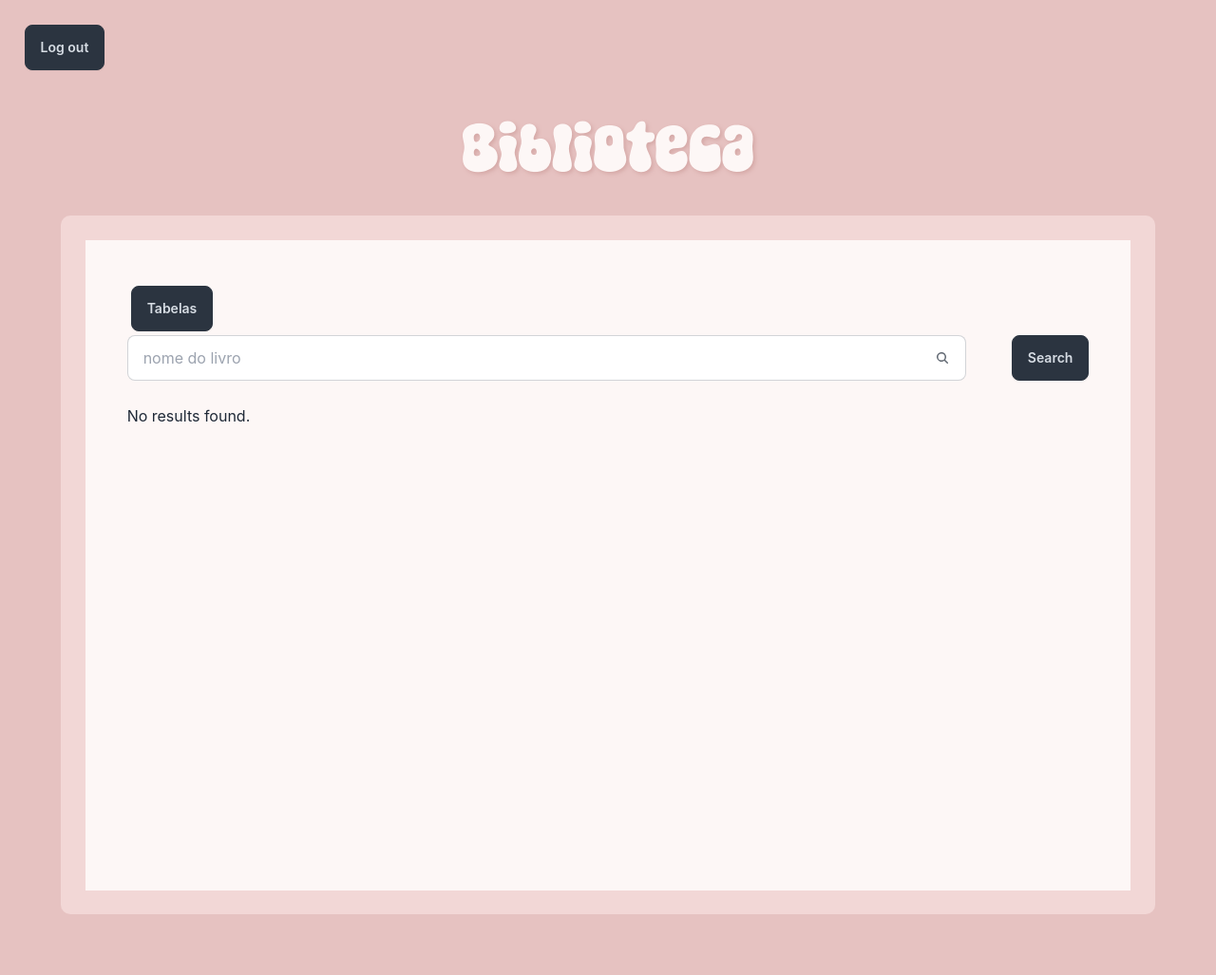
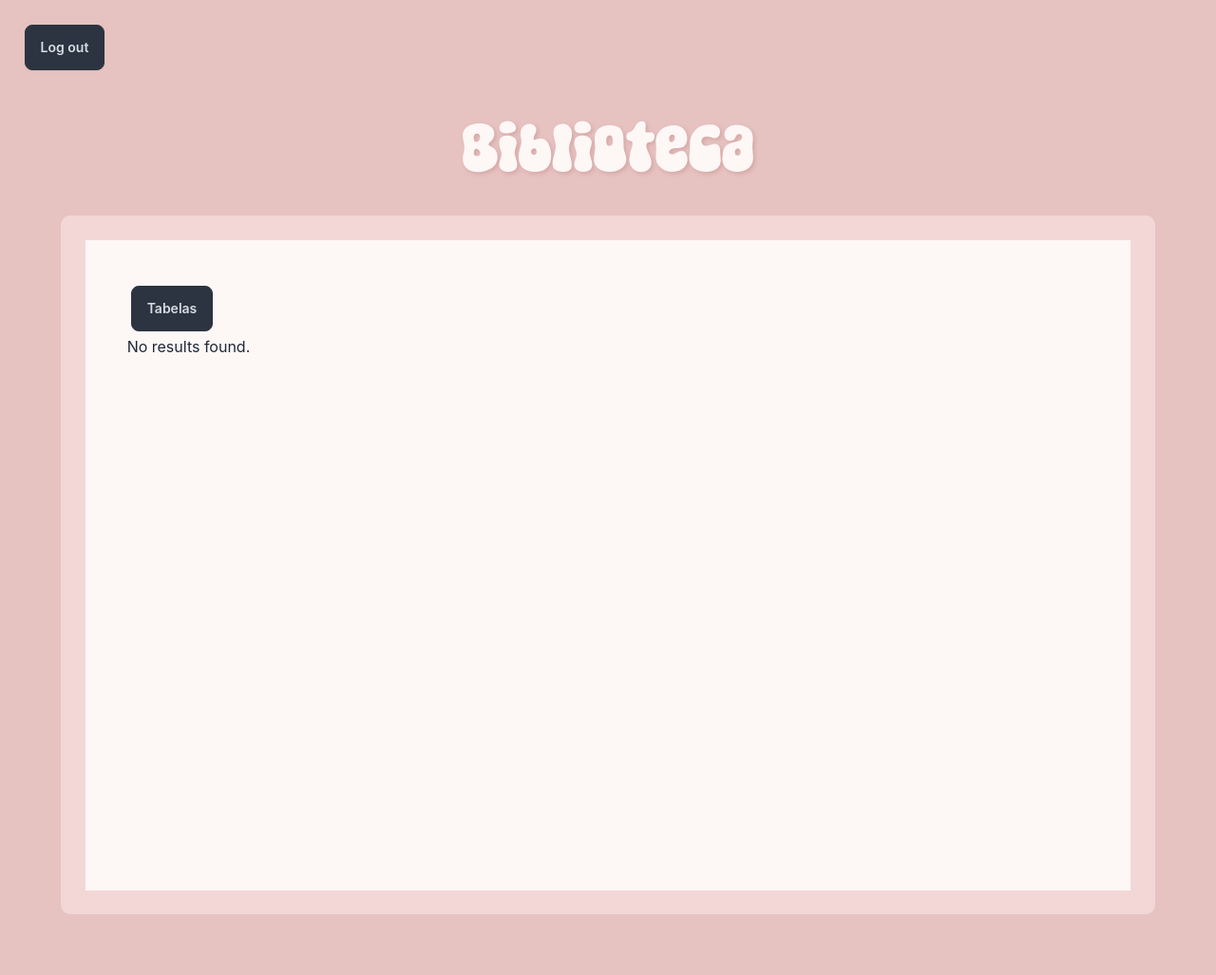
Before and after one commit to biabcaval/data_base_lib, a Flask app: page /admin/emprestimos in a window 1280 px wide. Shown: the whole page at 95% size. Run offline with Flask 3, Linux system fonts and the light colour scheme; data that the repository does not hold is empty; some libraries are stand-ins or nearby versions; some web fonts are replaced.

Commit message:
fixed lil stuff

```diff
--- a/library-flask-simples/db.py
+++ b/library-flask-simples/db.py
@@ -7,8 +7,8 @@ def get_db():
     db = mysql.connector.connect(
             host='localhost',#'0.tcp.sa.ngrok.io',
             user='root',
-            password= "senharoot!26", #39*72p16lf
-            database=  "banco_p1", #biblioteca
+            password= '39*72p16lf',
+            database=  'biblioteca',
             #port=18446,
             ssl_disabled=True)
 
--- a/library-flask-simples/static/js/livros/adicionar_livro.js
+++ b/library-flask-simples/static/js/livros/adicionar_livro.js
@@ -14,7 +14,7 @@ function enviarFormulario() {
     };
     console.log(data);
 
-    fetch('/api/adicionar_livro', {
+    fetch('/admin/api/adicionar_livro', {
         method: 'POST',
         headers: {
             'Content-Type': 'application/json'
--- a/library-flask-simples/static/js/livros/delete_livro.js
+++ b/library-flask-simples/static/js/livros/delete_livro.js
@@ -3,7 +3,7 @@ function delete_livro(id, button) {
         button.disabled = true; // Desabilita o botão
         button.innerHTML = '<svg class="spinner" xmlns="http://www.w3.org/2000/svg" width="24" height="24" viewBox="0 0 24 24"><circle cx="12" cy="12" r="10" stroke-width="2" stroke="#ffffff" stroke-opacity="0.5" fill="none"></circle></svg>'; // Adiciona um spinner como indicador de loading
 
-      fetch("/api/delete_livro", {
+        fetch("/admin/api/delete_livro", {
             method: "DELETE",
             body: JSON.stringify({ id_deletado: id }),
             headers: {
@@ -14,7 +14,8 @@ function delete_livro(id, button) {
         .then(data => {
             if (data.success) {
                 alert("Livro deletado com sucesso!");
-              document.getElementById('row-' + id).remove(); // Remove a linha da tabela
+                window.location.href = "/admin";
+                // Recarrega a página após a remoção do livro
             } else {
                 alert("Houve um erro ao deletar o livro. Por favor, tente novamente.");
             }
--- a/library-flask-simples/static/js/livros/relatorio_livro.js
+++ b/library-flask-simples/static/js/livros/relatorio_livro.js
@@ -1,5 +1,5 @@
 function gerar_relatorio() {
-    fetch('/api/gerar_relatorio')
+    fetch('/admin/api/gerar_relatorio')
     .then(response => response.json())
     .then(data => {
         console.log(data);
--- a/library-flask-simples/static/js/livros/update_livro.js
+++ b/library-flask-simples/static/js/livros/update_livro.js
@@ -15,7 +15,7 @@ function updateLivro() {
   var formData = new FormData(form);
   var idLivro = formData.get('id_livro');
 
-  fetch('/api/update_livro/' + idLivro, {
+  fetch('/admin/api/update_livro/' + idLivro, {
     method: 'PUT',
     body: formData,
 
--- a/library-flask-simples/templates/tela_adm_emprestimos.html
+++ b/library-flask-simples/templates/tela_adm_emprestimos.html
@@ -5,7 +5,6 @@
   <title>Biblioteca</title>
   <link href="https://cdn.jsdelivr.net/npm/daisyui@4.7.2/dist/full.min.css" rel="stylesheet" type="text/css" />
   <script src="https://cdn.tailwindcss.com"></script>
-  <script src = "static\js\emprestimos\devolver-livro.js"> </script>
   <link rel="stylesheet" href="https://rsms.me/inter/inter.css">
   <link rel="stylesheet" href="static\css\style.css">
 </head>
@@ -47,13 +46,7 @@
           </details>
         </div>
 
-        <div class="search_bar">
-          <label class="input input-bordered flex items-center gap-2" style="width: 100%;" >
-            <input type="text" class="grow" placeholder="nome do livro" id="searchInput" name="nome_livro"/>
-            <svg xmlns="http://www.w3.org/2000/svg" viewBox="0 0 16 16" fill="currentColor" class="w-4 h-4 opacity-70"><path fill-rule="evenodd" d="M9.965 11.026a5 5 0 1 1 1.06-1.06l2.755 2.754a.75.75 0 1 1-1.06 1.06l-2.755-2.754ZM10.5 7a3.5 3.5 0 1 1-7 0 3.5 3.5 0 0 1 7 0Z" clip-rule="evenodd" /></svg>
-          </label>
-          <button class="btn btn-neutral" onclick="search();" class="search_btn" id="searchButton" style="margin-bottom: 25px;">Search</button>
-        </div>
+
 
 
         {% if data %}
@@ -64,11 +57,12 @@
                 <thead>
                     <tr>
                         <th scope="col">id_emprestimo</th>
-                        <th scope="col">Livro</th>
+                        <th scope="col">id_livro</th>
+                        <th scope="col">Título</th>
                         <th scope="col">Aluno</th>
-                        <th scope="col">Data_Empréstimo</th>
-                        <th scope="col">Data_Prevista_Devolução</th>
-                        <th scope="col">Data_Real_Devolução</th>
+                        <th scope="col">DataEmp</th>
+                        <th scope="col">DataPrevDev</th>
+                        <th scope="col">DataRealDev</th>
                         <th scope="col">Status</th>
                     </tr>
                 </thead>
@@ -77,14 +71,13 @@
                     <tr>
                         <td name = 'id_emprestimo' id = 'id_emprestimo'>{{ row.id_emprestimo }}</td>
                         <td>{{ row.id_livro }}</td>
+                        <td>{{ row.titulo }}</td>
                         <td>{{ row.id_aluno }}</td>
                         <td>{{ row.data_emprestimo }}</td>
                         <td>{{ row.data_prevista_devolucao }}</td>
                         <td>{{ row.data_real_devolucao }}</td>
                         <td>{{ row.status }}</td>
-                        <td>
 
-                        </td>
                     </tr>
                     {% endfor %}
                 </tbody>
--- a/library-flask-simples/templates/tela_adm_livros.html
+++ b/library-flask-simples/templates/tela_adm_livros.html
@@ -79,7 +79,7 @@
             {% for rows in data %}
             <tr>
               <form id="updateForm">
-                <td name="id_deletado">{{rows.id_livro}}</td>
+                <td name="id_deletado" id="id_deletado">{{ rows.id_livro }}</td>
 
                 <td>{{rows.autor}}</td>
                 <td>{{rows.titulo}}</td>
@@ -88,7 +88,7 @@
                 <td>
                   <button type="button" class="btn btn-square btn-ghost" onclick="openModal({{ rows.id_livro }}, '{{ rows.autor | replace("'", "&#39;") | safe }}', '{{ rows.titulo | replace("'", "&#39;") | safe }}', '{{ rows.genero | replace("'", "&#39;") | safe }}')">
                     <svg xmlns="http://www.w3.org/2000/svg" width="1.8rem" height="1.8rem" viewBox="0 0 24 24"><path fill="#2B3440" d="M20.71 7.04c.39-.39.39-1.04 0-1.41l-2.34-2.34c-.37-.39-1.02-.39-1.41 0l-1.84 1.83l3.75 3.75M3 17.25V21h3.75L17.81 9.93l-3.75-3.75z"/></svg>                </button>
-                <button type="submit" class="btn btn-square btn-ghost remove_btn" onclick="delete_livro('{{ rows.id_livro }}');">
+                <button type="button" class="btn btn-square btn-ghost remove_btn" onclick="delete_livro('{{ rows.id_livro }}', this);">
                   <svg xmlns="http://www.w3.org/2000/svg" width="1.8rem" height="1.8rem" viewBox="0 0 1024 1024"><path fill="#2B3440" d="M864 256H736v-80c0-35.3-28.7-64-64-64H352c-35.3 0-64 28.7-64 64v80H160c-17.7 0-32 14.3-32 32v32c0 4.4 3.6 8 8 8h60.4l24.7 523c1.6 34.1 29.8 61 63.9 61h454c34.2 0 62.3-26.8 63.9-61l24.7-523H888c4.4 0 8-3.6 8-8v-32c0-17.7-14.3-32-32-32m-200 0H360v-72h304z"/></svg>                </button>
               </td>
 
--- a/library-flask-simples/templates/tela_aluno_livros.html
+++ b/library-flask-simples/templates/tela_aluno_livros.html
@@ -78,7 +78,7 @@
                                         <td>
                                             <!--fazer emprestimo-->
                                             <button type="button" id="FzrEmp" onclick="fazer_emprestimo('{{ row.id_livro }}')" class="btn btn-ghost" style="display: flex; margin: 0 auto; gap: 30rem;" >
-                                                <svg xmlns="http://www.w3.org/2000/svg" width="2em" height="2rem" viewBox="0 0 24 24" ><path fill="#2B3440" d="m16.5 17.25l2.86 1.69l-.75 1.22L15 18v-5h1.5zM23 17c0 3.87-3.13 7-7 7c-1.91 0-3.63-.76-4.89-2H6c-1.11 0-2-.89-2-2V4a2 2 0 0 1 2-2h1v7l2.5-1.5L12 9V2h6a2 2 0 0 1 2 2v7.26c1.81 1.27 3 3.36 3 5.74m-2 0c0-2.76-2.24-5-5-5s-5 2.24-5 5s2.24 5 5 5s5-2.24 5-5"/></svg>
+                                                <svg xmlns="http://www.w3.org/2000/svg" width="1.8rem" height="1.8rem" viewBox="0 0 24 24"><path fill="#2B3440" d="M13 19c0 1.1.3 2.12.81 3H6c-1.11 0-2-.89-2-2V4a2 2 0 0 1 2-2h1v7l2.5-1.5L12 9V2h6a2 2 0 0 1 2 2v9.09c-.33-.05-.66-.09-1-.09c-3.31 0-6 2.69-6 6m7-1v-3h-2v3h-3v2h3v3h2v-3h3v-2z"/>
                                             </button>
 
                                         </td>
--- a/library-flask-simples/templates/tela_aluno_search.html
+++ b/library-flask-simples/templates/tela_aluno_search.html
@@ -21,8 +21,8 @@
       <td>{{ row.disponivel }}</td>
       <td>
         <!--fazer emprestimo-->
-        <button type="button" id="FzrEmp" onclick="fazer_emprestimo('{{ row.id_livro }}')" class="btn btn-ghost" style="display: flex;float: center; gap: 30rem;" >
-            <svg xmlns="http://www.w3.org/2000/svg" width="1.8rem" height="1.8rem" viewBox="0 0 24 24"><path fill="#2B3440" d="M13 19c0 1.1.3 2.12.81 3H6c-1.11 0-2-.89-2-2V4a2 2 0 0 1 2-2h1v7l2.5-1.5L12 9V2h6a2 2 0 0 1 2 2v9.09c-.33-.05-.66-.09-1-.09c-3.31 0-6 2.69-6 6m7-1v-3h-2v3h-3v2h3v3h2v-3h3v-2z"/>
+        <button type="button" id="FzrEmp" onclick="fazer_emprestimo('{{ row.id_livro }}')" class="btn btn-ghost" style="display: flex;float: center; gap: 30rem;margin: 0 auto;" >
+          <svg xmlns="http://www.w3.org/2000/svg" width="1.8rem" height="1.8rem" viewBox="0 0 24 24"><path fill="#2B3440" d="M13 19c0 1.1.3 2.12.81 3H6c-1.11 0-2-.89-2-2V4a2 2 0 0 1 2-2h1v7l2.5-1.5L12 9V2h6a2 2 0 0 1 2 2v9.09c-.33-.05-.66-.09-1-.09c-3.31 0-6 2.69-6 6m7-1v-3h-2v3h-3v2h3v3h2v-3h3v-2z"/>
         </svg></button>
 
     </td>
--- a/library-flask-simples/templates/tela_aluno_search_emprest.html
+++ b/library-flask-simples/templates/tela_aluno_search_emprest.html
@@ -24,7 +24,7 @@
         <td>
             <!--fazer emprestimo-->
             <button type="button" id="DevolverLivro" onclick="devolver_livro('{{ row.id_emprestimo }}','{{ row.id_livro }}');" class="btn btn-ghost" style="display: flex;float: center; gap: 30rem;" >
-              <svg xmlns="http://www.w3.org/2000/svg" width="1.8rem" height="1.8rem" viewBox="0 0 24 24"><path fill="#2B3440" d="M13 19c0 1.1.3 2.12.81 3H6c-1.11 0-2-.89-2-2V4a2 2 0 0 1 2-2h1v7l2.5-1.5L12 9V2h6a2 2 0 0 1 2 2v9.09c-.33-.05-.66-.09-1-.09c-3.31 0-6 2.69-6 6m7-1v-3h-2v3h-3v2h3v3h2v-3h3v-2z"/>
+                <svg xmlns="http://www.w3.org/2000/svg" width="2em" height="2rem" viewBox="0 0 24 24" ><path fill="#2B3440" d="m16.5 17.25l2.86 1.69l-.75 1.22L15 18v-5h1.5zM23 17c0 3.87-3.13 7-7 7c-1.91 0-3.63-.76-4.89-2H6c-1.11 0-2-.89-2-2V4a2 2 0 0 1 2-2h1v7l2.5-1.5L12 9V2h6a2 2 0 0 1 2 2v7.26c1.81 1.27 3 3.36 3 5.74m-2 0c0-2.76-2.24-5-5-5s-5 2.24-5 5s2.24 5 5 5s5-2.24 5-5"/></svg>
               </svg></button>
 
         </td>
```
Also changed, not shown: library-flask-simples/admin.py (+18 -12 lines), library-flask-simples/templates/tela_adm_search.html (+6 -6 lines), library-flask-simples/templates/tela_aluno_emprest.html (+4 -3 lines). Lines whose indentation alone changed are shown as unchanged.
